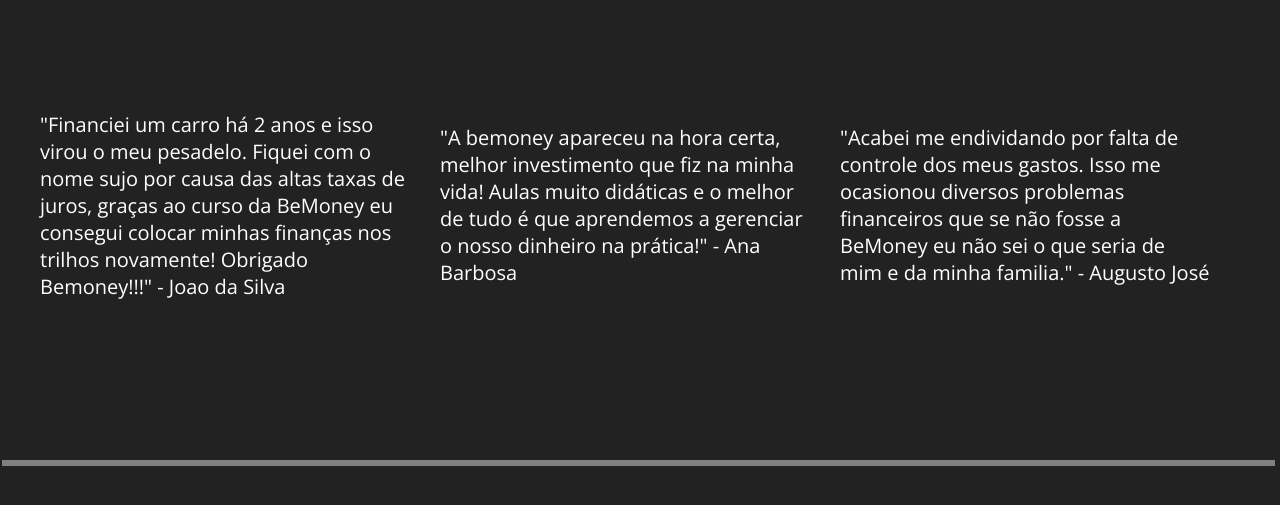
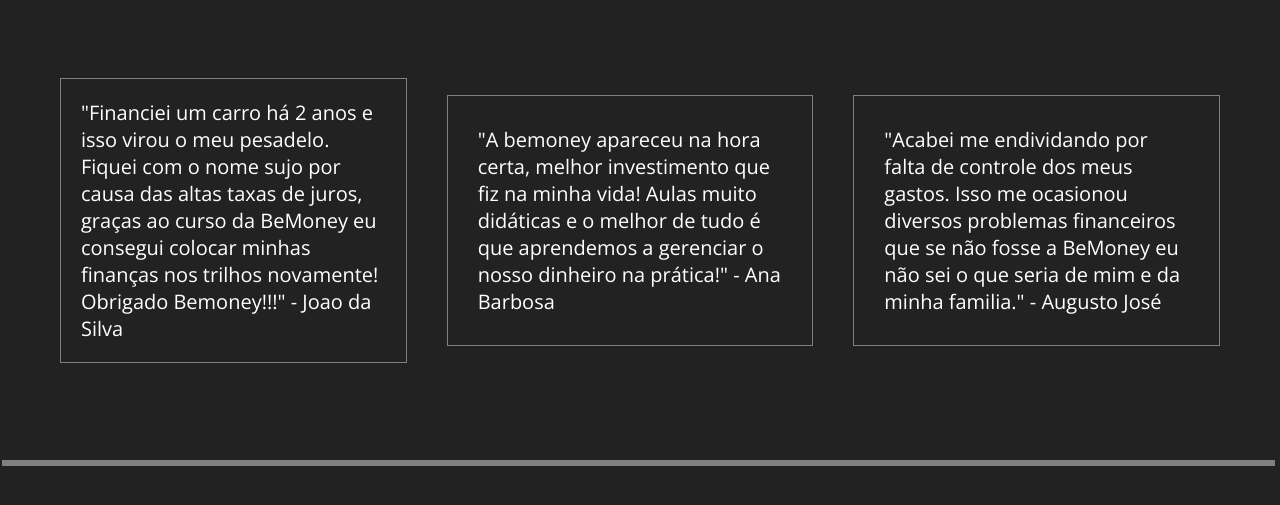
Before and after one commit to LucasBonfim1/projeto-bemoney, a plain HTML site: page landing-page/index.html in a window 1280 px wide. Shown: the part 809-1314 px from the top of the page. Drawn offline with nearby package versions, Linux system fonts and the light colour scheme.

Commit message:
fiz uns ajustes no projeto

```diff
--- a/landing-page/index.html
+++ b/landing-page/index.html
@@ -63,9 +63,9 @@
 
     <div id="pesquisa-qualitativa" style=" display: flex; justify-content:space-between; width: 100%; height: 60vh; align-items: center;">
 
-        <p style="font-size: 20px;  padding: 20px 30px 20px 0px;">"Financiei um carro há 2 anos e isso virou o meu pesadelo. Fiquei com o nome sujo por causa das altas taxas de juros, graças ao curso da BeMoney eu consegui colocar minhas finanças nos trilhos novamente! Obrigado Bemoney!!!" - Joao da Silva</p>
-        <p style="font-size: 20px;  padding: 20px 30px 20px 0px;">"A bemoney apareceu na hora certa, melhor investimento que fiz na minha vida! Aulas muito didáticas e o melhor de tudo é que aprendemos a gerenciar o nosso dinheiro na prática!" - Ana Barbosa</p>
-        <p style="font-size: 20px;  padding: 20px 30px 20px 0px;">"Acabei me endividando por falta de controle dos meus gastos. Isso me ocasionou diversos problemas financeiros que se não fosse a BeMoney eu não sei o que seria de mim e da minha familia." - Augusto José</p>
+        <p style="font-size: 20px;  padding: 20px; border: 1px gray solid; margin: 20px;">"Financiei um carro há 2 anos e isso virou o meu pesadelo. Fiquei com o nome sujo por causa das altas taxas de juros, graças ao curso da BeMoney eu consegui colocar minhas finanças nos trilhos novamente! Obrigado Bemoney!!!" - Joao da Silva</p>
+        <p style="font-size: 20px;  padding: 30px; border: 1px gray solid; margin: 20px;">"A bemoney apareceu na hora certa, melhor investimento que fiz na minha vida! Aulas muito didáticas e o melhor de tudo é que aprendemos a gerenciar o nosso dinheiro na prática!" - Ana Barbosa</p>
+        <p style="font-size: 20px;  padding: 30px; border: 1px gray solid; margin: 20px;">"Acabei me endividando por falta de controle dos meus gastos. Isso me ocasionou diversos problemas financeiros que se não fosse a BeMoney eu não sei o que seria de mim e da minha familia." - Augusto José</p>
 
     </div>
     <div class="borda" style="border: 3px solid gray; position: absolute; width:99%; left: 2px;">
```
